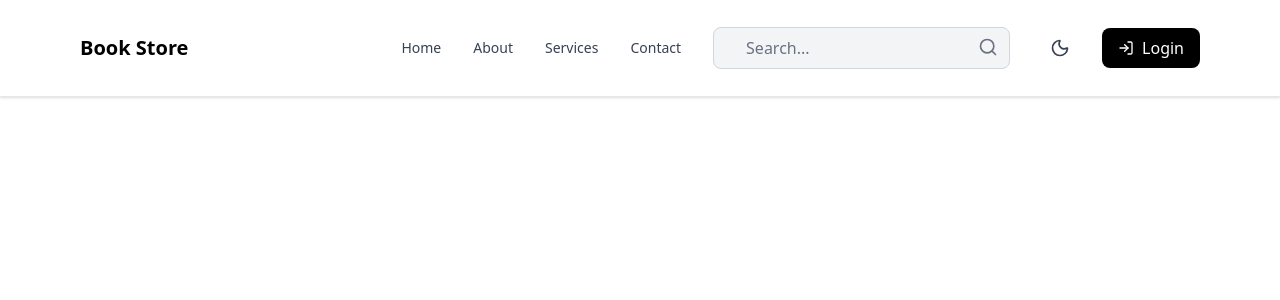
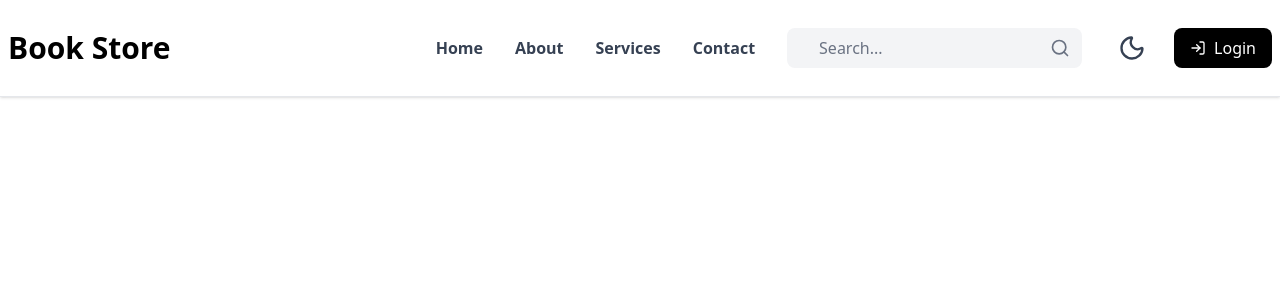
Before and after one commit to tanzil8/Book-store-website, a React (Vite) app: page / in a window 1280 px wide. Shown: the top 300 px of the page. Built offline with nearby package versions, Linux system fonts and the light colour scheme.

Commit message:
Navbar complete

```diff
--- a/src/component/Navbar.jsx
+++ b/src/component/Navbar.jsx
@@ -38,7 +38,7 @@ export default function Navbar() {
 
   return (
     <nav className="sticky top-0 z-50 bg-white dark:bg-slate-950 border-b border-gray-200 dark:border-slate-800 shadow-sm transition-colors duration-300">
-      <div className="max-w-screen-2xl container mx-auto md:px-20 px-4  ">
+      <div className="max-w-screen-2xl container mx-auto px-2 ">
         <div className="flex justify-between items-center h-24">
           <div>
           {/* Logo */}
@@ -47,7 +47,7 @@ export default function Navbar() {
             className="flex items-center gap-2 group"
           >
 
-            <span className="font-bold text-xl text-black dark:text-white  sm:inline group-hover:text-gray-700 dark:group-hover:text-gray-300 transition-colors duration-300">
+            <span className="font-bold text-3xl text-black dark:text-white  sm:inline group-hover:text-gray-700 dark:group-hover:text-gray-300 transition-colors duration-300">
           Book Store
             </span>
           </Link>
@@ -59,7 +59,7 @@ export default function Navbar() {
               <Link
                 key={link.name}
                 href={link.href}
-                className="text-gray-700 dark:text-gray-300 hover:text-black dark:hover:text-white font-medium text-sm transition-colors duration-300 relative group"
+                className="text-gray-700 dark:text-gray-300 hover:text-black  dark:hover:text-white font-semibold text-1xl transition-colors duration-300 relative group"
               >
                 {link.name}
                 <span className="absolute bottom-0 left-0 w-0 h-0.5 bg-black dark:bg-white group-hover:w-full transition-all duration-300"></span>
@@ -75,7 +75,7 @@ export default function Navbar() {
                 placeholder="Search..."
                 onFocus={() => setSearchFocus(true)}
                 onBlur={() => setSearchFocus(false)}
-                className="w-full px-8 py-2 bg-gray-100 dark:bg-slate-800 text-black dark:text-white rounded-lg border border-gray-300 dark:border-slate-700 focus:outline-none focus:ring-2 focus:ring-black dark:focus:ring-white transition-all duration-300 placeholder-gray-500 dark:placeholder-gray-400"
+                className="w-full px-8 py-2 bg-gray-100 dark:bg-slate-800 text-black dark:text-white rounded-lg border-none dark:border-slate-700 focus:outline-none focus:ring-2 focus:ring-black dark:focus:ring-white transition-all duration-300 placeholder-gray-500 dark:placeholder-gray-400"
               />
               <Search className="absolute right-3 top-2.5 w-5 h-5 text-gray-500 dark:text-gray-400 pointer-events-none" />
             </div>
@@ -91,13 +91,13 @@ export default function Navbar() {
             {/* Theme Toggle */}
             <button
               onClick={toggleTheme}
-              className="text-gray-700 dark:text-gray-300 hover:text-black dark:hover:text-white p-2 rounded-lg hover:bg-gray-100 dark:hover:bg-slate-800 transition-all duration-300 transform hover:scale-110"
+              className="text-gray-700 dark:text-gray-300 hover:text-black dark:hover:text-white p-1 rounded-lg hover:bg-gray-100 dark:hover:bg-slate-800 transition-all duration-300 transform hover:scale-110"
               aria-label="Toggle theme"
             >
               {isDark ? (
-                <Sun className="w-5 h-5" />
+                <Sun className="w-7 h-7" />
               ) : (
-                <Moon className="w-5 h-5" />
+                <Moon className="w-7 h-7" />
               )}
             </button>
 
```
